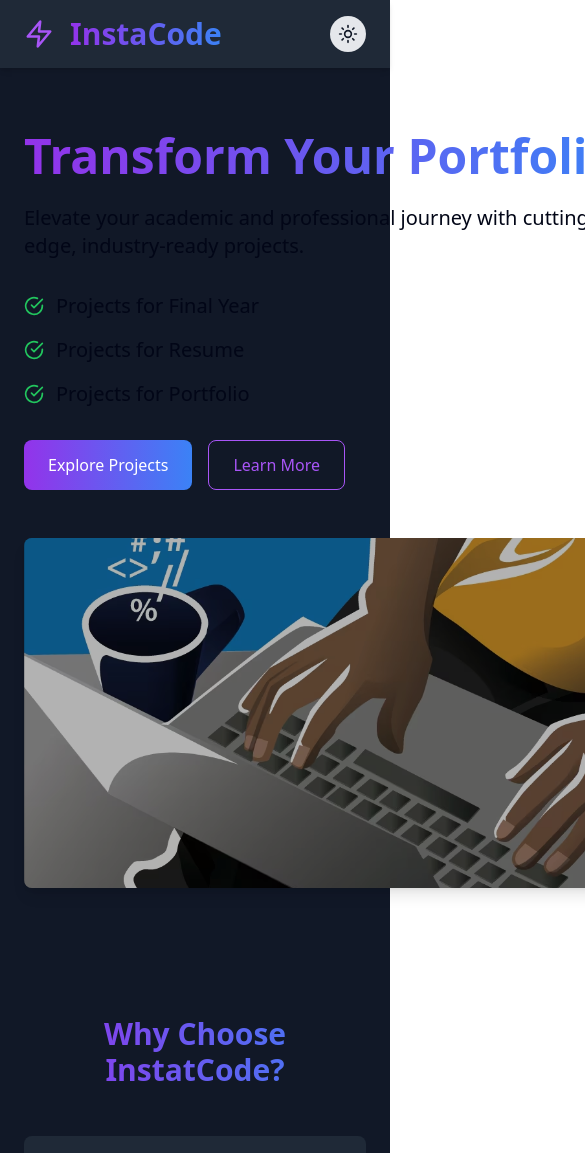
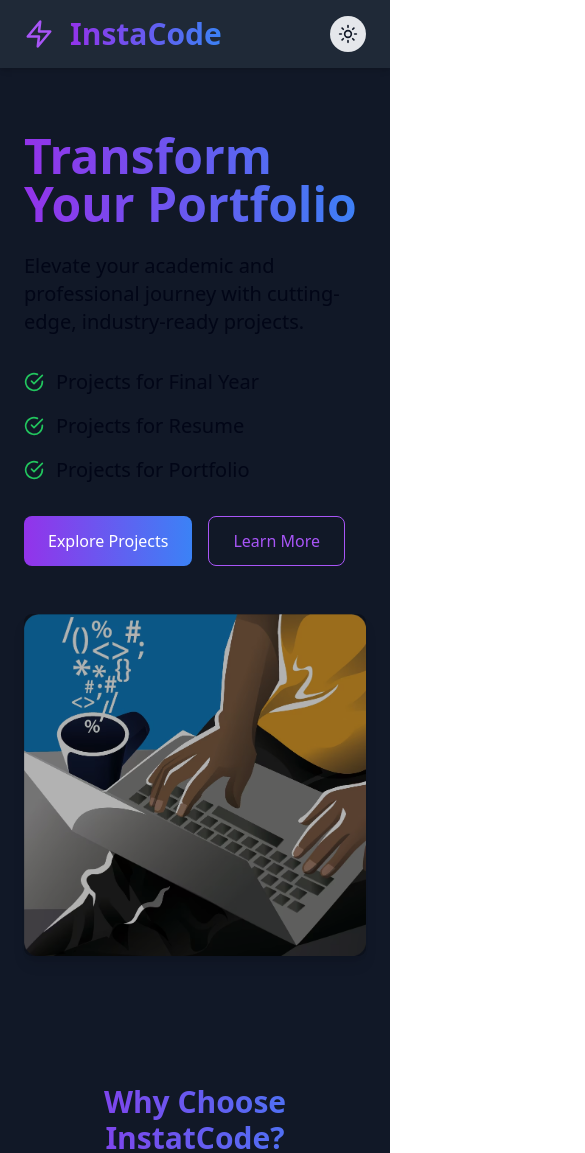
Before and after one commit to SimpleCyber/CodeStores, a React (Create React App) app: page / in a window 390 px wide. Shown: the top 1153 px of the page, 585 px wide, since content can reach past the window. Built offline with nearby package versions, Linux system fonts and the light colour scheme.

Commit message:
#image responsiveness

```diff
--- a/src/components/Homepage.js
+++ b/src/components/Homepage.js
@@ -120,12 +120,12 @@
           </div>
         </div>
 
-        <div className="relative w-[600px]">
-          <div className="absolute inset-0 bg-black/30 rounded-lg w-[600px] h-[350px]"></div>
+        <div className="relative w-full max-w-[600px] mx-auto">
+          <div className="absolute inset-0 bg-black/30 rounded-lg"></div>
           <img
             src={process.env.PUBLIC_URL + "/home.jpg"}
             alt="Home"
-            className="w-[600px] h-[350px] object-cover rounded-lg shadow-lg"
+            className="w-full h-auto sm:h-[250px] md:h-[300px] lg:h-[350px] object-cover rounded-lg shadow-lg"
           />
         </div>
 
```
